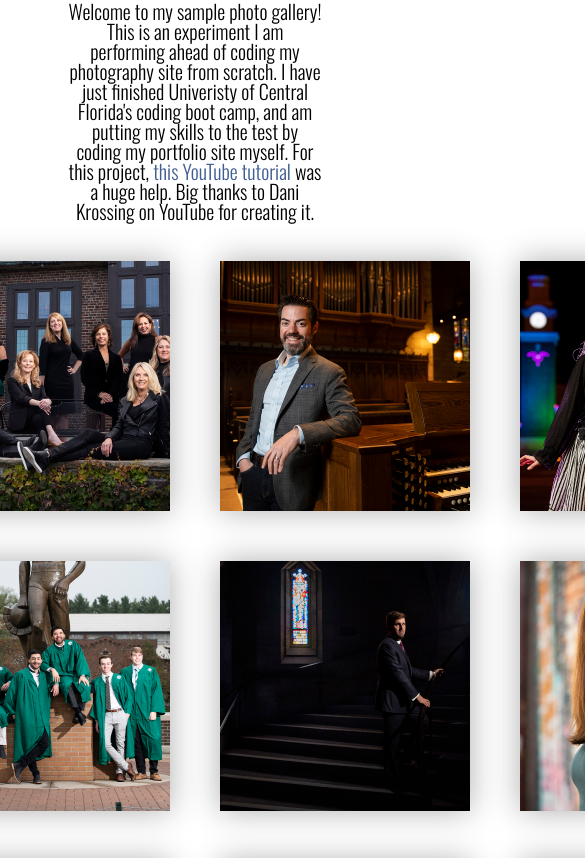
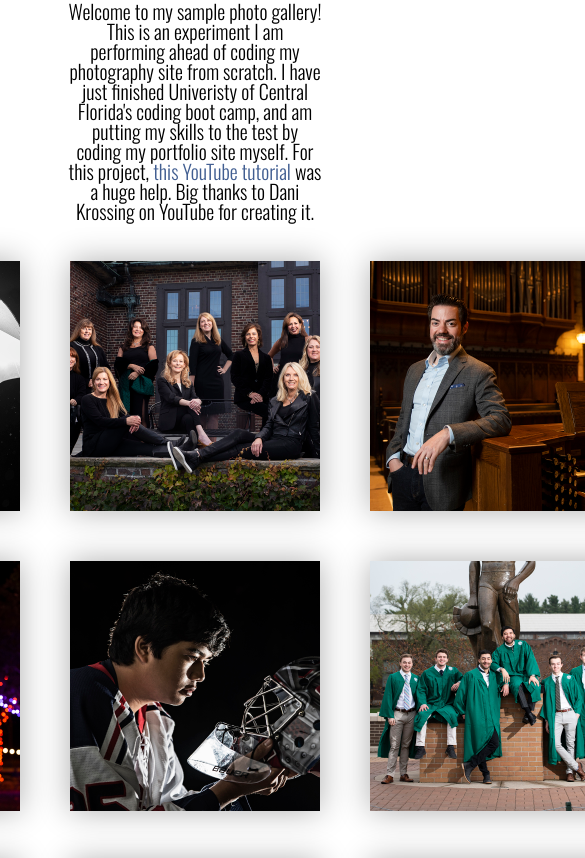
Before and after one commit to adamalcantara/photo_gallery, a plain HTML site: page index.html in a window 390 px wide. Shown: the part 169-1027 px from the top of the page, 585 px wide, since content can reach past the window. Drawn offline with nearby package versions, Linux system fonts and the light colour scheme.

Commit message:
1200px media query added

```diff
--- a/css/gallery.css
+++ b/css/gallery.css
@@ -183,3 +183,14 @@ section {
         height: 250px;
     }
 }
+
+@media screen and (max-width: 1200px) {
+    #index-gallery {
+        grid-template-columns: 250px 250px 250px ;
+        grid-template-areas:
+        "img1 img2 img3"
+        "img4 img5 img6"
+        "img7 img8 img9"
+        "img10 img11 img12";
+    }
+}
```
